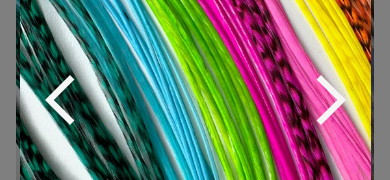
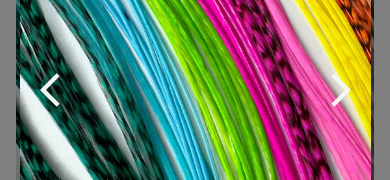
Before and after one commit to AlexeyKurochkin/BSV.UI, a React (Vite) app: page / in a window 390 px wide. Both pictures are taken after a click on the picture 104 px from the left and 1236 px from the top of the page. Shown: the part 1152-1332 px from the top of the page. Built offline with nearby package versions, Linux system fonts and the light colour scheme.

Commit message:
Fixed arrow size for small screens for Gallery comopnent

```diff
--- a/src/Components/Gallery.tsx
+++ b/src/Components/Gallery.tsx
@@ -170,7 +170,7 @@ const Gallery = () => {
 									},
 								}}
 							>
-								<ArrowBackIosNewIcon sx={{ fontSize: "60px" }} />
+								<ArrowBackIosNewIcon sx={{ fontSize: { xs: "40px", sm: "60px" } }} />
 							</IconButton>
 							<IconButton
 								aria-label="close"
@@ -185,7 +185,7 @@ const Gallery = () => {
 									},
 								}}
 							>
-								<ArrowForwardIosIcon sx={{ fontSize: "60px" }} />
+								<ArrowForwardIosIcon sx={{ fontSize: { xs: "40px", sm: "60px" } }} />
 							</IconButton>
 							<img
 								{...handlers}
```
